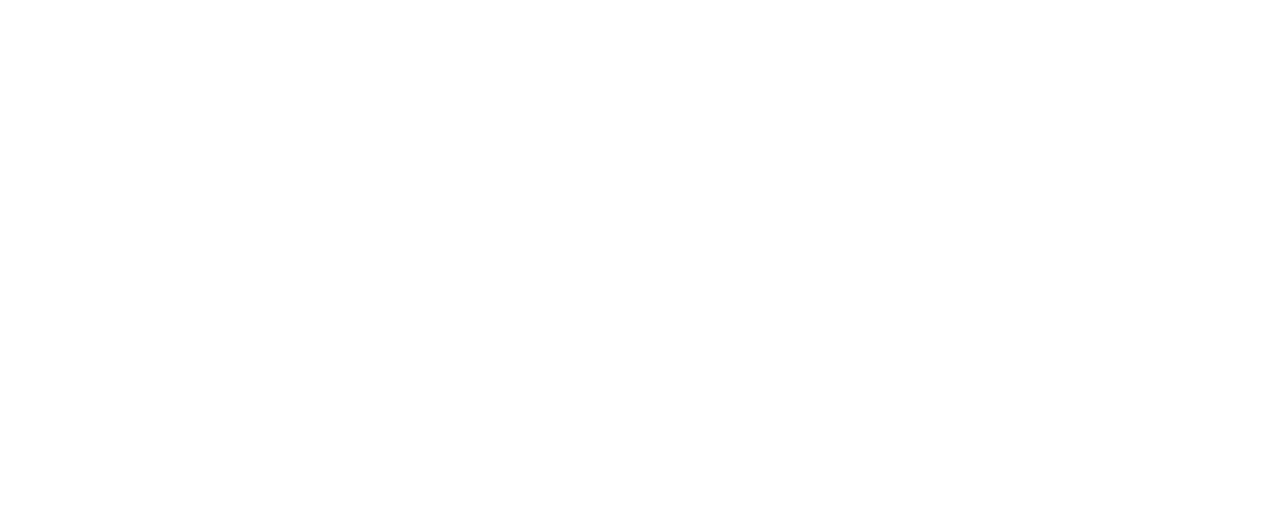
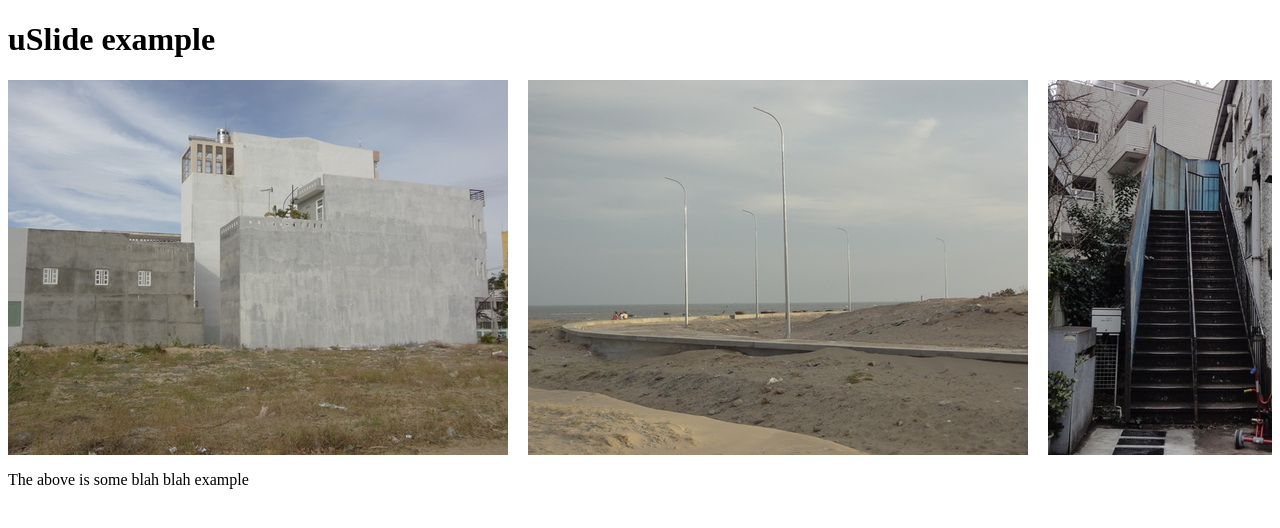
Before and after one commit to underdoeg/uSlide.js, a plain HTML site: page index.html in a window 1280 px wide. Drawn offline with nearby package versions, Linux system fonts and the light colour scheme.

Commit message:
slide elements line up correctly, added demo images

```diff
--- a/index.html
+++ b/index.html
@@ -2,9 +2,28 @@
 	"http://www.w3.org/TR/xhtml1/DTD/xhtml1-strict.dtd">
 <html xmlns="http://www.w3.org/1999/xhtml" xml:lang="en">
 	<head>
-		<title>Plugins/Authoring - jQuery JavaScript Library</title>
+		<title>uSlide demo</title>
 		<script type="text/javascript" src="http://ajax.googleapis.com/ajax/libs/jquery/1.6/jquery.min.js"></script>
+		<script type="text/javascript" src="js/uSlide.js"></script>
+		<script type="text/javascript">
+			$(document).ready(function(){
+				$("#slides").uSlide({'height':375, 'margin':20});
+				//$("#slides").uSlide("next");
+			})
+		</script>
 	</head>
 	<body>
+		<h1>uSlide example</h1>
+		<div id="slides">
+			<img src="img/1.JPG" />
+			<img src="img/2.JPG" />
+			<img src="img/3.JPG" />
+			<img src="img/4.JPG" />
+			<p style="width:200px">This is just some text inbetween the images. You'll have to specify the width of this element.</p>
+			<img src="img/5.JPG" />
+			<img src="img/6.JPG" />
+			<img src="img/7.JPG" />
+		</div>
+		<p>The above is some blah blah example</p>
 	</body>
 </html>
--- a/js/uSlide.js
+++ b/js/uSlide.js
@@ -1,13 +1,67 @@
 (function( $ ) {
-  $.fn.uSlide = function(options) {
+    var methods = {
+        init : function(options){
+            //settings
+            var settings = $.extend( {
+                'height':550,
+                'margin': 0
+            }, options);
 
-    //settings
-    var settings = $.extend( {
+            //run for each element
+            return this.each(function(){
+                var $this = $(this);
+                //create the data block for each element
+                $this.data('uslide', {});
+                var data = $this.data('uslide');
+                //style $this
+                $this.css('overflow',"hidden");
+                $this.height(settings.height);
 
-    }, options);
+                //move all children to a new div inside $this
+                var children = $this.children();
+                $this.append("<div class='container'></div>");
+                var container = $this.find(".container");
+                container.append(children);
 
-    //execute plugin
-    return this.each(function() {
-    });
-  };
+                //helper function to resize the container
+                function resizeContainer(el){
+                    container.width(container.width()+$(el).width()+settings.margin);
+                }
+
+                children.each(function(index, child){
+                    //set display to block and float
+                    var $child = $(child);
+                    $child.css("float","left");
+                    $child.css("margin-right",settings.margin+"px");
+                    if($child.width()==0){//images or other elements might not have a width when the page is ready, so we must update the onload
+                        //child.tagName.toLowerCase() == "img" &&
+                        $child.load(function(){
+                            resizeContainer(this);
+                        });
+                    }else{
+                        resizeContainer(this);
+                    }
+                    //alert($(child).width());
+                })
+            });
+        },
+
+        next : function(){
+            var $this = $(this);
+            var data = $this.data('uslide');
+        },
+
+        prev : function(){
+        }
+    }
+
+    $.fn.uSlide = function(method) {
+        if ( methods[method] ) {
+            return methods[method].apply( this, Array.prototype.slice.call( arguments, 1 ));
+        } else if ( typeof method === 'object' || ! method ) {
+            return methods.init.apply( this, arguments );
+        } else {
+            $.error( 'Method ' +  method + ' does not exist on jQuery.uSlide' );
+        }
+    };
 })( jQuery );
```
Also changed, not shown: img/1.JPG (added), img/2.JPG (added), img/3.JPG (added), img/4.JPG (added), img/5.JPG (added), img/6.JPG (added), img/7.JPG (added).
